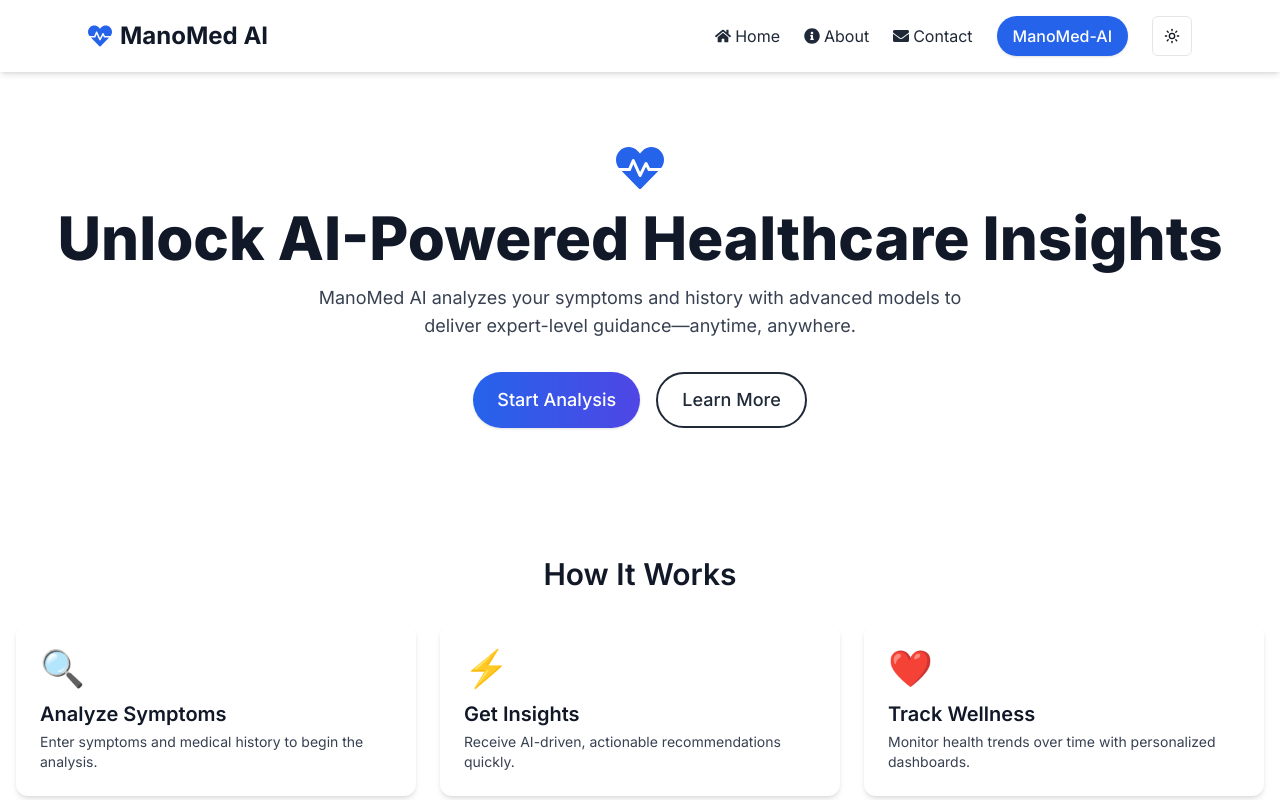
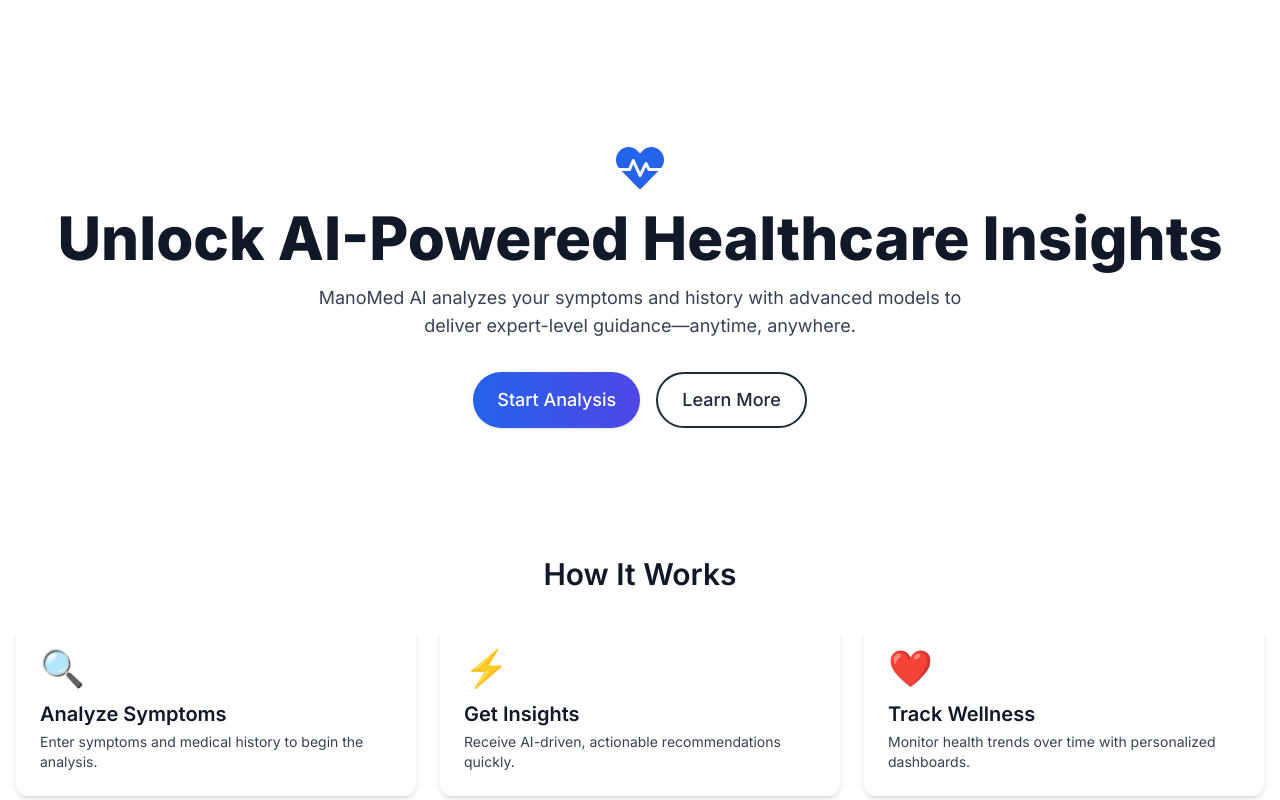
Before and after one commit to techwithmano/ManoMed-AI, a Next.js app: page / in a window 1280 px wide. Shown: the top 800 px of the page. Built offline with nearby package versions, Linux system fonts and the light colour scheme.

Commit message:
Update layout.tsx

```diff
--- a/src/app/layout.tsx
+++ b/src/app/layout.tsx
@@ -21,7 +21,7 @@ import {
 import { useState } from 'react';
 
 // Toggle this flag to hide/show navigation
-const COMING_SOON_MODE = false;
+const COMING_SOON_MODE = true;
 
 const inter = Inter({ subsets: ['latin'] });
 
```
